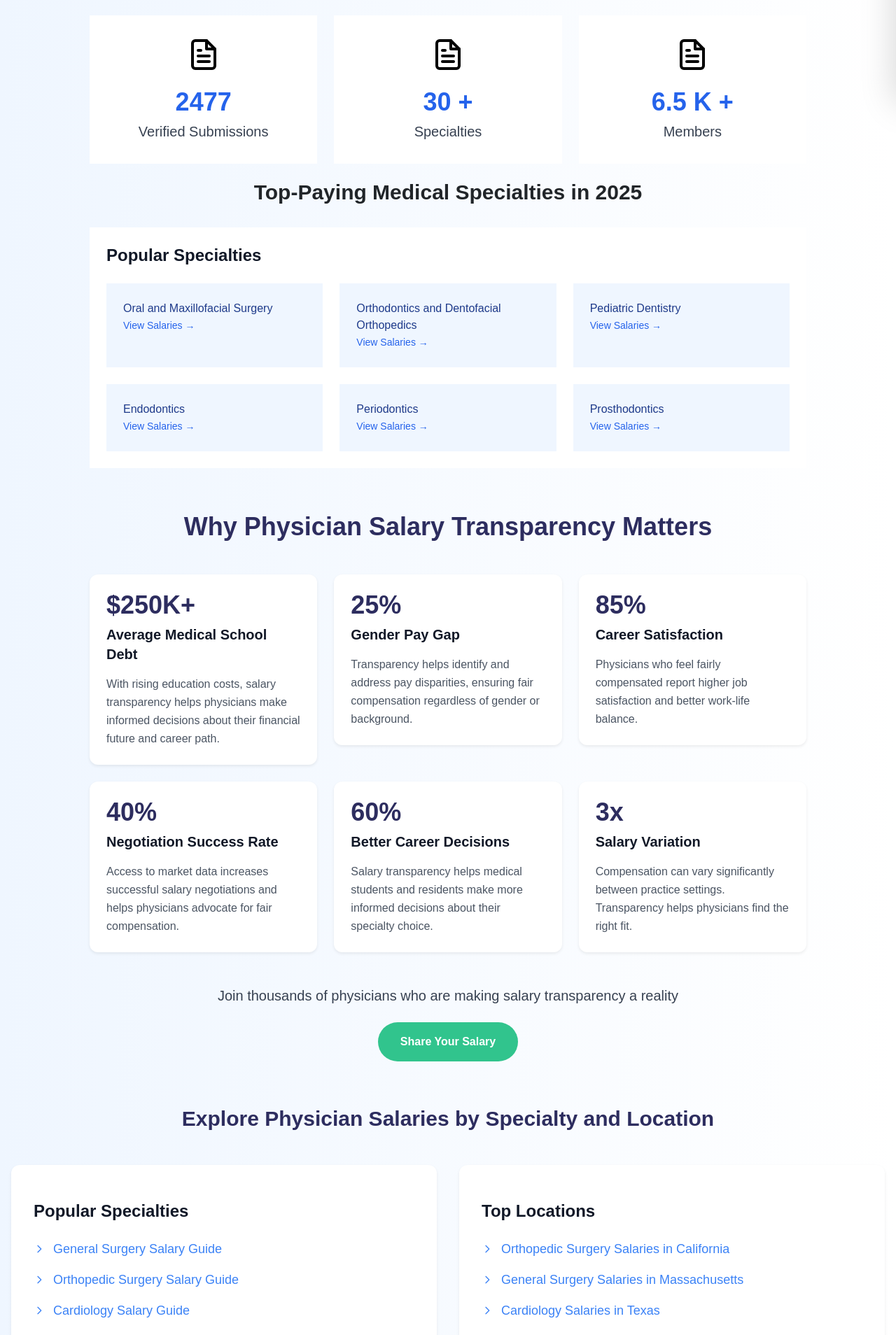
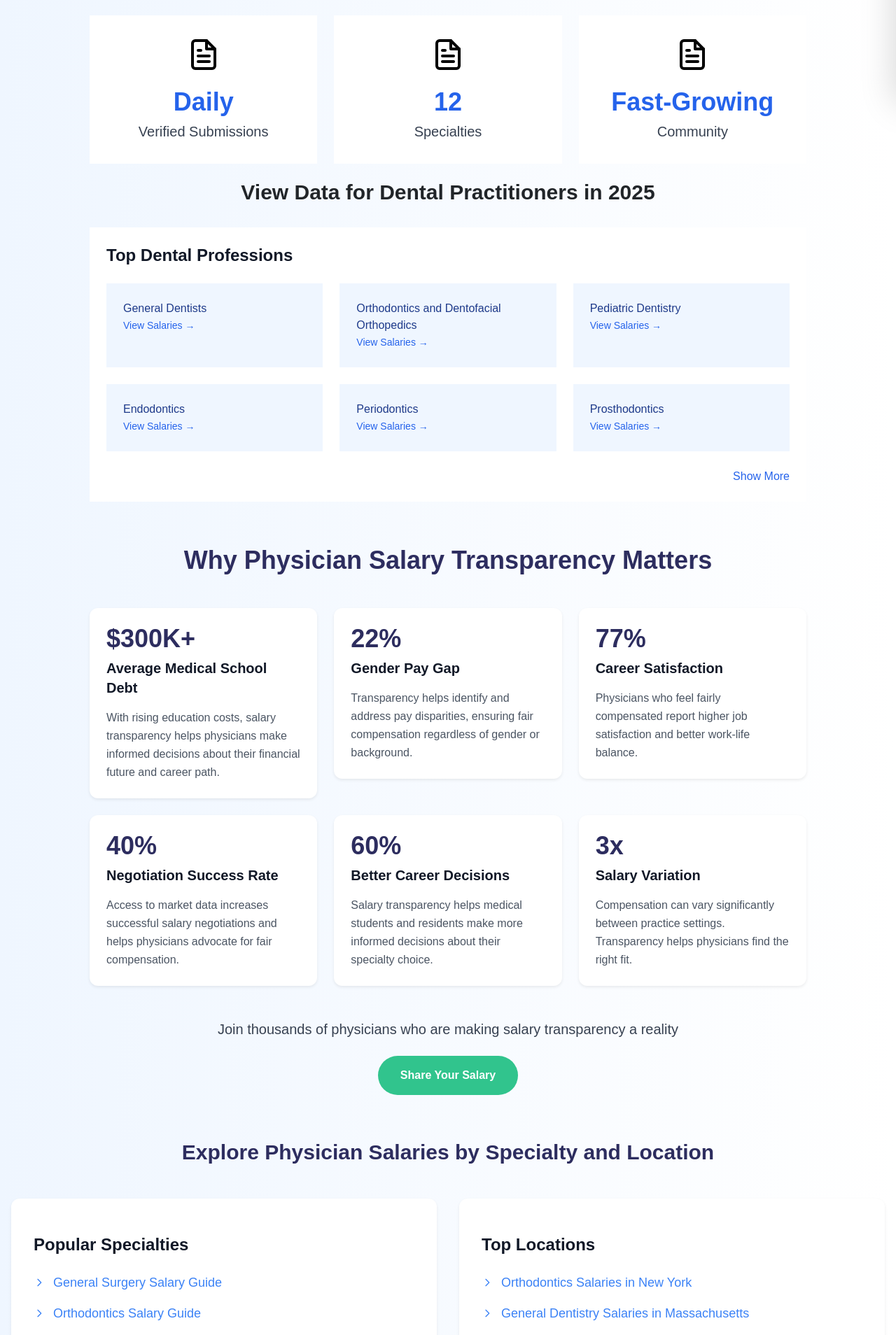
Before and after one commit to amit11-sys/salary-dental-frontend, a React (Vite) app: page / in a window 1280 px wide. Shown: the part 669-2577 px from the top of the page at 70% size. Built offline with nearby package versions, Linux system fonts and the light colour scheme.

Commit message:
update in ui - home-  headings, accordian , add more and less button

```diff
--- a/src/components/Accordian.tsx
+++ b/src/components/Accordian.tsx
@@ -6,7 +6,7 @@ type AccordionProps = {
 };
 
 function Accordion({ heading, des }: AccordionProps) {
-  const [isOpen, setIsOpen] = useState(false);
+  const [isOpen, setIsOpen] = useState(true);
 
   return (
     <div className="bg-white rounded-xl shadow-sm mb-4 overflow-hidden">
--- a/src/components/Footer.tsx
+++ b/src/components/Footer.tsx
@@ -13,7 +13,7 @@ const Footer = () => {
                   className="text-base text-gray-500 hover:text-gray-900"
                   href="/specialty/general-surgery"
                 >
-                  General Surgery
+                  General Dentist
                 </a>
               </li>
               <li>
@@ -21,7 +21,7 @@ const Footer = () => {
                   className="text-base text-gray-500 hover:text-gray-900"
                   href="/specialty/orthopedic-surgery"
                 >
-                  Orthopedic Surgery
+                  Orthodontics
                 </a>
               </li>
               <li>
@@ -29,7 +29,7 @@ const Footer = () => {
                   className="text-base text-gray-500 hover:text-gray-900"
                   href="/specialty/cardiology"
                 >
-                  Cardiology
+                  Pediatrics
                 </a>
               </li>
             </ul>
--- a/src/pages/Home/index.tsx
+++ b/src/pages/Home/index.tsx
@@ -2,8 +2,68 @@ import { Link } from "react-router-dom";
 import PopularCard from "../../components/cards/PopularCard";
 import TransparencyCard from "../../components/cards/TransparencyCard";
 import Accordion from "../../components/Accordian";
+import { useState } from "react";
 
 const Home = () => {
+  const [showAll, setShowAll] = useState(false);
+
+  const cards = [
+    {
+      title: "General Dentists",
+      link: "/salaries?speciality=general-dentists",
+    },
+    {
+      title: "Orthodontics and Dentofacial Orthopedics",
+      link: "/salaries?speciality=orthodontics-and-dentofacial-orthopedics",
+    },
+    {
+      title: "Pediatric Dentistry",
+      link: "/salaries?speciality=pediatric-dentistry",
+    },
+    {
+      title: "Endodontics",
+      link: "/salaries?speciality=endodontics",
+    },
+    {
+      title: "Periodontics",
+      link: "/salaries?speciality=periodontics",
+    },
+    {
+      title: "Prosthodontics",
+      link: "/salaries?speciality=prosthodontics",
+    },
+    {
+      title: "Oral and Maxillofacial Pathology",
+      link: "/salaries?speciality=oral-and-maxillofacial-pathology",
+    },
+    {
+      title: "Oral and Maxillofacial Radiology",
+      link: "/salaries?speciality=oral-and-maxillofacial-radiology",
+    },
+    {
+      title: "Oral and Maxillofacial Surgery",
+      link: "/salaries?speciality=oral-and-maxillofacial-surgery",
+    },
+    {
+      title: "Dental Anesthesiology",
+      link: "/salaries?speciality=dental-anesthesiology",
+    },
+    {
+      title: "Oral Medicine",
+      link: "/salaries?speciality=oral-medicine",
+    },
+    {
+      title: "Public Health Dentist",
+      link: "/salaries?speciality=public-health-dentist",
+    },
+    {
+      title: "Resident Dentists",
+      link: "/salaries?speciality=resident-dentists",
+    },
+  ];
+
+  const visibleCards = showAll ? cards : cards.slice(0, 6);
+
   return (
     <>
       <div className="container mx-auto md:px-4 md:py-8">
@@ -14,7 +74,8 @@ const Home = () => {
             </h1>
             <div className="flex flex-col gap-4 p-6 text-gray-700">
               <h2 className="flex flex-wrap items-center justify-center text-2xl m-0">
-                Join 2,474+ verified doctors sharing anonymous salary data.
+                Join a fast growing community of verified dentists sharing
+                anonymous salary data.
               </h2>
               <h2>Search by specialty, state, or experience level.</h2>
             </div>
@@ -36,7 +97,7 @@ const Home = () => {
                 height="48"
                 className="mx-auto mb-4"
               />
-              <p className="text-blue-600 font-semibold text-4xl mb-2">2477</p>
+              <p className="text-blue-600 font-semibold text-4xl mb-2">Daily</p>
               <p className="text-xl text-gray-700">Verified Submissions</p>
             </div>
             <div className="bg-white p-8 rounded-md text-center">
@@ -46,7 +107,7 @@ const Home = () => {
                 height="48"
                 className="mx-auto mb-4"
               />
-              <p className="text-blue-600 font-semibold text-4xl mb-2">30 +</p>
+              <p className="text-blue-600 font-semibold text-4xl mb-2">12</p>
               <p className="text-xl text-gray-700">Specialties</p>
             </div>
             <div className="bg-white p-8 rounded-md text-center">
@@ -57,9 +118,9 @@ const Home = () => {
                 className="mx-auto mb-4"
               />
               <p className="text-blue-600 font-semibold text-4xl mb-2">
-                6.5 K +
+                Fast-Growing
               </p>
-              <p className="text-xl text-gray-700">Members</p>
+              <p className="text-xl text-gray-700">Community</p>
             </div>
           </div>
         </section>
@@ -67,41 +128,31 @@ const Home = () => {
         <section>
           <div className="max-w-[1024px] mx-auto mb-16">
             <h2 className="text-3xl mb-8 font-bold text-center">
-              Top-Paying Medical Specialties in 2025
+              View Data for Dental Practitioners in 2025
             </h2>
             <div className="bg-white p-6">
               <h2 className="text-2xl mb-4 text-gray-900 font-bold mt-0">
-                Popular Specialties
+                Top Dental Professions
               </h2>
-              <div className="grid grid-cols-1 md:grid-cols-2 lg:grid-cols-3 gap-4">
-                {/* <div className="bg-gradient-to-r from-blue-50 to-white">
-            <p className="font-medium text-blue-900">Cardiology</p>
-            <p className="text-sm text-blue-600">View Salaries →</p>
-          </div> */}
-                <PopularCard
-                  title="Oral and Maxillofacial Surgery"
-                  link="/salaries?speciality=oral-and-maxillofacial-surgery "
-                />
-                <PopularCard
-                  title="Orthodontics and Dentofacial Orthopedics"
-                  link="/salaries?speciality=orthodontics-and-dentofacial-orthopedics "
-                />
-                <PopularCard
-                  title="Pediatric Dentistry"
-                  link="/salaries?speciality=pediatric-dentistry "
-                />
-                <PopularCard
-                  title="Endodontics"
-                  link="/salaries?speciality=endodontics "
-                />
-                <PopularCard
-                  title="Periodontics"
-                  link="/salaries?speciality=periodontics "
-                />
-                <PopularCard
-                  title="Prosthodontics"
-                  link="/salaries?speciality=prosthodontics "
-                />
+              <div>
+                <div className="grid grid-cols-1 md:grid-cols-2 lg:grid-cols-3 gap-4">
+                  {visibleCards.map((card, index) => (
+                    <PopularCard
+                      key={index}
+                      title={card.title}
+                      link={card.link}
+                    />
+                  ))}
+                </div>
+
+                <div className="flex justify-end mt-4">
+                  <button
+                    onClick={() => setShowAll(!showAll)}
+                    className="text-blue-600 font-medium hover:underline"
+                  >
+                    {showAll ? "Show Less" : "Show More"}
+                  </button>
+                </div>
               </div>
             </div>
           </div>
@@ -124,7 +175,7 @@ const Home = () => {
               </p>
             </div> */}
             <TransparencyCard
-              number="$250K+"
+              number="$300K+"
               title="Average Medical School Debt"
               des=" With rising education costs, salary transparency helps
                 physicians make informed decisions about their financial future
@@ -132,13 +183,13 @@ const Home = () => {
             />
 
             <TransparencyCard
-              number="25%"
+              number="22%"
               title="Gender Pay Gap"
               des="Transparency helps identify and address pay disparities, ensuring fair compensation regardless of gender or background."
             />
 
             <TransparencyCard
-              number="85%"
+              number="77%"
               title="Career Satisfaction"
               des="Physicians who feel fairly compensated report higher job satisfaction and better work-life balance."
             />
@@ -228,7 +279,7 @@ const Home = () => {
                     className="text-blue-500 hover:text-blue-700 transition-colors text-lg"
                     href="/specialty/orthopedic-surgery"
                   >
-                    Orthopedic Surgery Salary Guide
+                    Orthodontics Salary Guide
                   </a>
                 </div>
                 <div className="flex items-center">
@@ -249,7 +300,7 @@ const Home = () => {
                     className="text-blue-500 hover:text-blue-700 transition-colors text-lg"
                     href="/specialty/cardiology"
                   >
-                    Cardiology Salary Guide
+                    Pediatrics Salary Guide
                   </a>
                 </div>
               </div>
@@ -277,7 +328,7 @@ const Home = () => {
                     className="text-blue-500 hover:text-blue-700 transition-colors text-lg"
                     href="/specialty/orthopedic-surgery/california"
                   >
-                    Orthopedic Surgery Salaries in California
+                    Orthodontics Salaries in New York
                   </a>
                 </div>
                 <div className="flex items-center">
@@ -298,7 +349,7 @@ const Home = () => {
                     className="text-blue-500 hover:text-blue-700 transition-colors text-lg"
                     href="/specialty/general-surgery/massachusetts"
                   >
-                    General Surgery Salaries in Massachusetts
+                    General Dentistry Salaries in Massachusetts
                   </a>
                 </div>
                 <div className="flex items-center">
@@ -319,7 +370,7 @@ const Home = () => {
                     className="text-blue-500 hover:text-blue-700 transition-colors text-lg"
                     href="/specialty/cardiology/texas"
                   >
-                    Cardiology Salaries in Texas
+                    Pediatrics Salaries in Florida
                   </a>
                 </div>
               </div>
```
